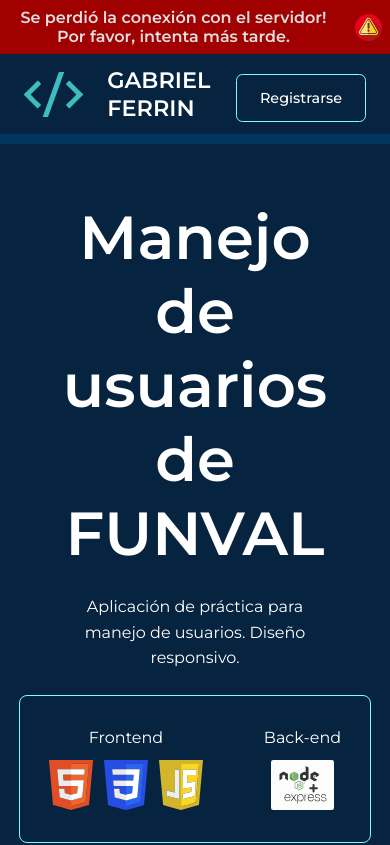
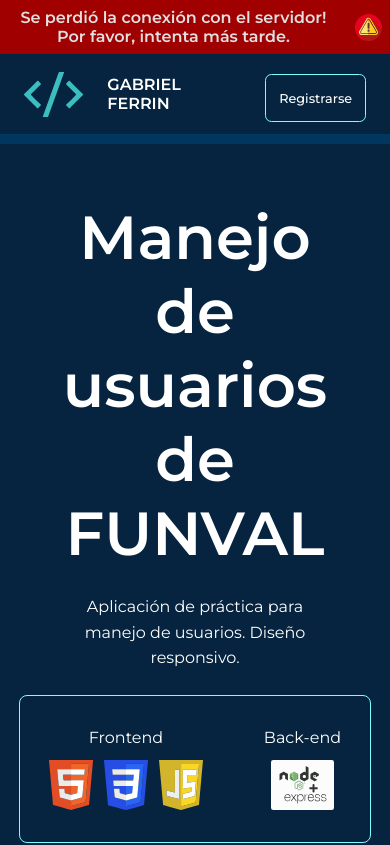
Before and after one commit to GabrielFerrin/Dia20-Practica-CRUD-FE, a plain HTML site: page index.html in a window 390 px wide. Shown: the top 845 px of the page. Drawn offline with Linux system fonts and the light colour scheme; no server answers.

Commit message:
update home responsive

```diff
--- a/styles/main.css
+++ b/styles/main.css
@@ -24,7 +24,7 @@ body {
   box-sizing: border-box;
   width: 100%;
   max-width: 1500px;
-  min-width: 350px;
+  min-width: 310px;
   min-height: 100vh;
   background-color: var(--bg-dark01);
   color: var(--text-dark01);
@@ -442,3 +442,16 @@ textarea:focus:invalid {
     padding: 1rem;
   }
 }
+
+@media (max-width: 400px) {
+  #home-title {
+    font-size: 1rem;
+  }
+
+  #register-btn {
+    font-size: .8rem;
+    width: auto;
+    padding: 0 .8rem;
+  }
+
+}
```
